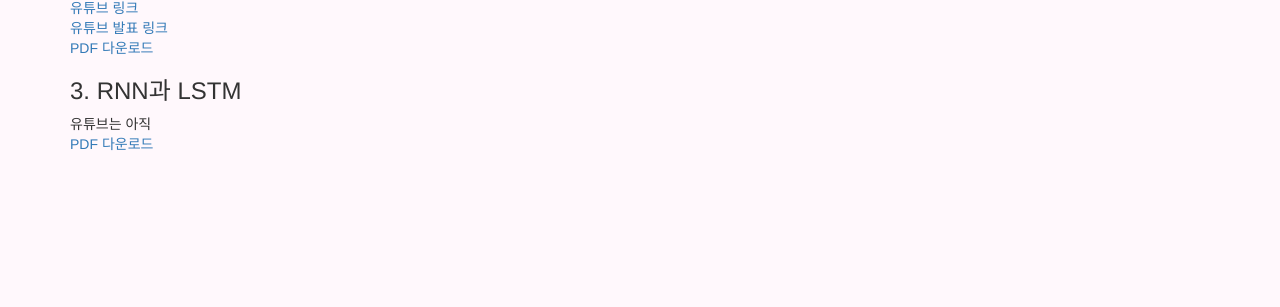
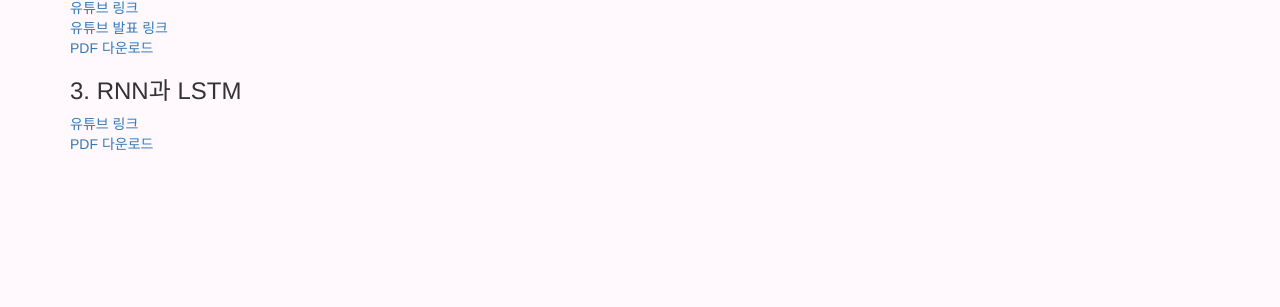
Before and after one commit to Gihak111/Gihak111.github.io, a Jekyll site: the page built from _posts/2025-09-26-AI_class_best_upload.md, in a window 1280 px wide. Shown: the part 340-647 px from the top of the page. Built offline with Jekyll 4.4.1, drawn with Linux system fonts in a browser that asks for light colours.

Commit message:
Update 2025-09-26-AI_class_best_upload.md

```diff
--- a/_posts/2025-09-26-AI_class_best_upload.md
+++ b/_posts/2025-09-26-AI_class_best_upload.md
@@ -23,5 +23,5 @@ AI 강의를 진행하게 되어, 여기에 링크와 자료를 정리해 두었
 [PDF 다운로드]( {{ "/file/2._이미지_처리와_CNN.pdf" | relative_url }} )
 
 ### 3. RNN과 LSTM
-유튜브는 아직
+[유튜브 링크](https://www.youtube.com/watch?v=zK3cDOqP_tw)
 [PDF 다운로드]( {{ "/file/3._RNN과_LSTM.pdf" | relative_url }} )
```
